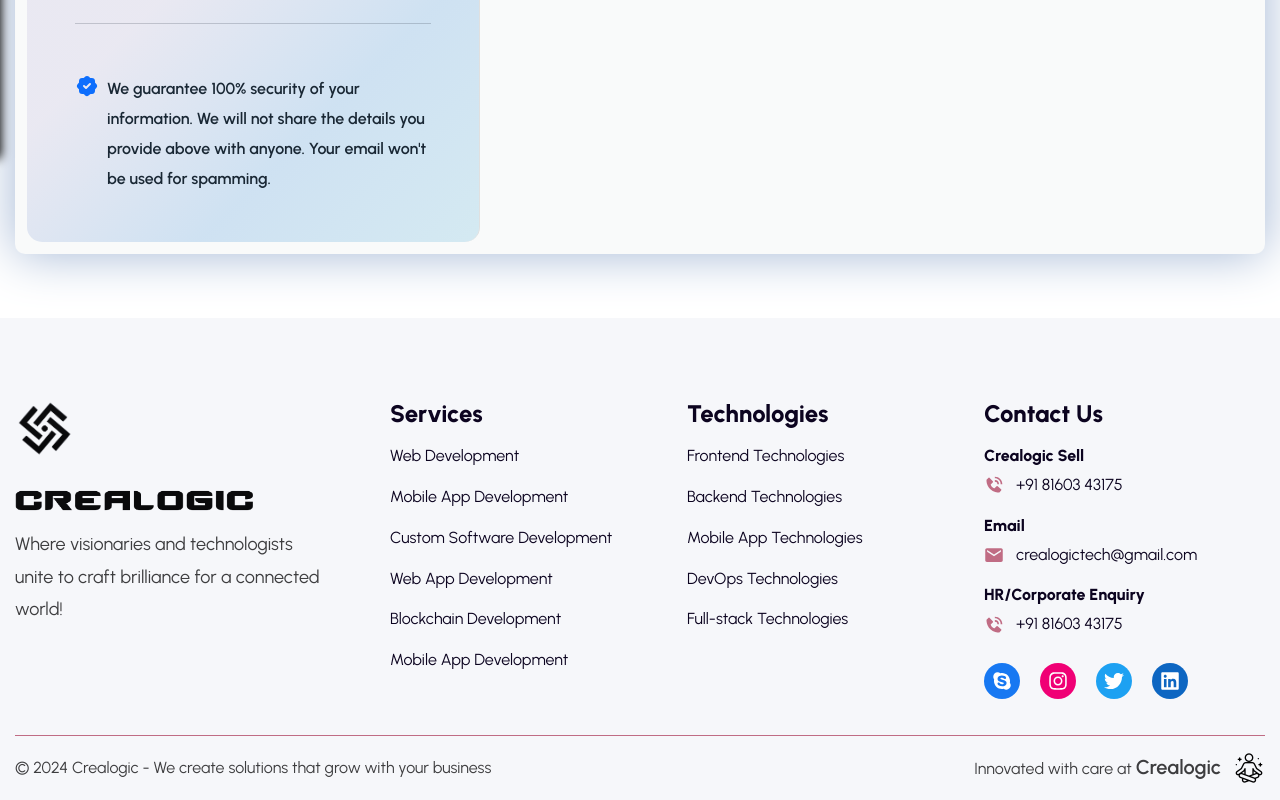
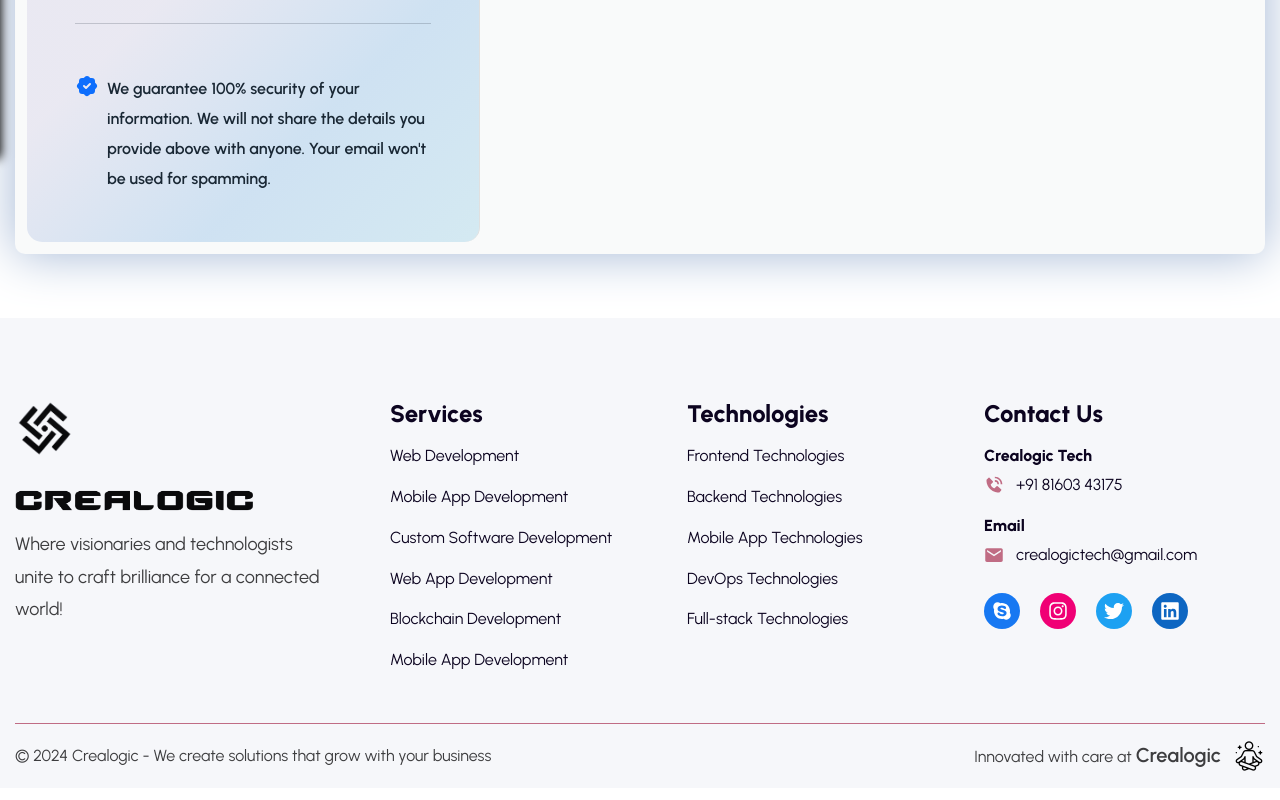
Before and after one commit to Crealogic-Tech/Website-new-version, a Next.js app: page /contact in a window 1280 px wide. Shown: the part 643-1443 px from the top of the page. Built offline with nearby package versions, Linux system fonts and the light colour scheme.

Commit message:
footer update

```diff
--- a/src/app/Components/layout/Footer.tsx
+++ b/src/app/Components/layout/Footer.tsx
@@ -110,7 +110,7 @@ function Footer() {
 
                   <div className="flex flex-col justify-start items-start">
                     <div className="flex flex-col items-start mb-3">
-                      <strong>Crealogic Sell</strong>
+                      <strong>Crealogic Tech</strong>
                       <div className="flex gap-2 items-center">
                         <Link
                           href="tel:+9181603 43175"
@@ -133,18 +133,7 @@ function Footer() {
                         </Link>
                       </div>
                     </div>
-                    <div className="flex flex-col items-start mb-3 ">
-                      <strong>HR/Corporate Enquiry</strong>
-                      <div className="flex gap-2 items-center">
-                        <Link
-                          href="tel:+9181603 43175"
-                          className="flex items-center  gap-3"
-                        >
-                          <BiSolidPhoneCall className="w-5 h-5 text-[#c06c84]" />
-                          +91 81603 43175
-                        </Link>
-                      </div>
-                    </div>
+
                     <div className="flex items-center justify-between gap-5 mt-3">
                       <Link href="https://join.skype.com/invite/thfRVKaY89La"
                         className=" p-2 flex justify-center items-center social-icon rounded-full bg-[#1778f2]"
--- a/src/app/pages/HeroSection.tsx
+++ b/src/app/pages/HeroSection.tsx
@@ -115,8 +115,8 @@ function HeroSection() {
                   {displayText}
                   <span className="blinking-cursor">|</span>
                 </span>{" "} */}
-                <span className="text-[#c06c84]">Logical</span>
-                Execution
+                <span className="text-[#c06c84]">Logical </span>
+                {" "}Execution
               </h1>
             </div>
             <div>
--- a/src/app/pages/Projects.tsx
+++ b/src/app/pages/Projects.tsx
@@ -5,9 +5,9 @@ import App1 from '../assets/images/Protfolio/a1.png'
 import App2 from '../assets/images/Protfolio/a2.png'
 // import App3 from '../assets/images/Protfolio/a3.png'
 // import App4 from '../assets/images/Protfolio/a4.png'
-// import App5 from '../assets/images/Protfolio/a5.png'
+import App5 from '../assets/images/Protfolio/a5.png'
 import web1 from '../assets/images/Protfolio/web1.png'
-import web2 from '../assets/images/Protfolio/web4.png'
+// import web2 from '../assets/images/Protfolio/web4.png'
 import web3 from '../assets/images/Protfolio/web3.png'
 import web8 from '../assets/images/Protfolio/web8.png'
 import web5 from '../assets/images/Protfolio/web5.png'
@@ -31,16 +31,12 @@ const ProtfoliosData = [
   //   src: App4,
   //   alt:"Protfolio",
   // },
-  // {
-  //   src: App5,
-  //   alt:"Protfolio",
-  // },
   {
-    src: web1,
+    src: App5,
     alt:"Protfolio",
   },
   {
-    src: web2,
+    src: web1,
     alt:"Protfolio",
   },
   {
```
